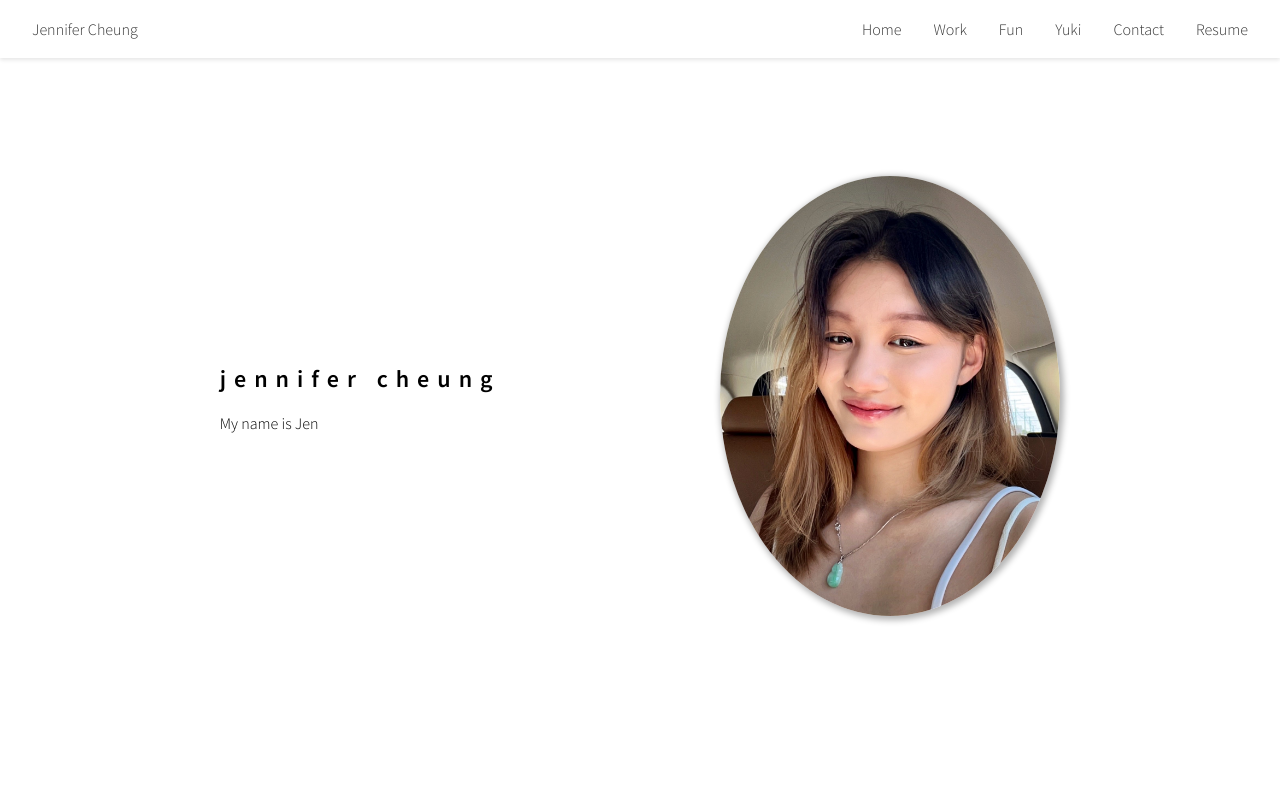
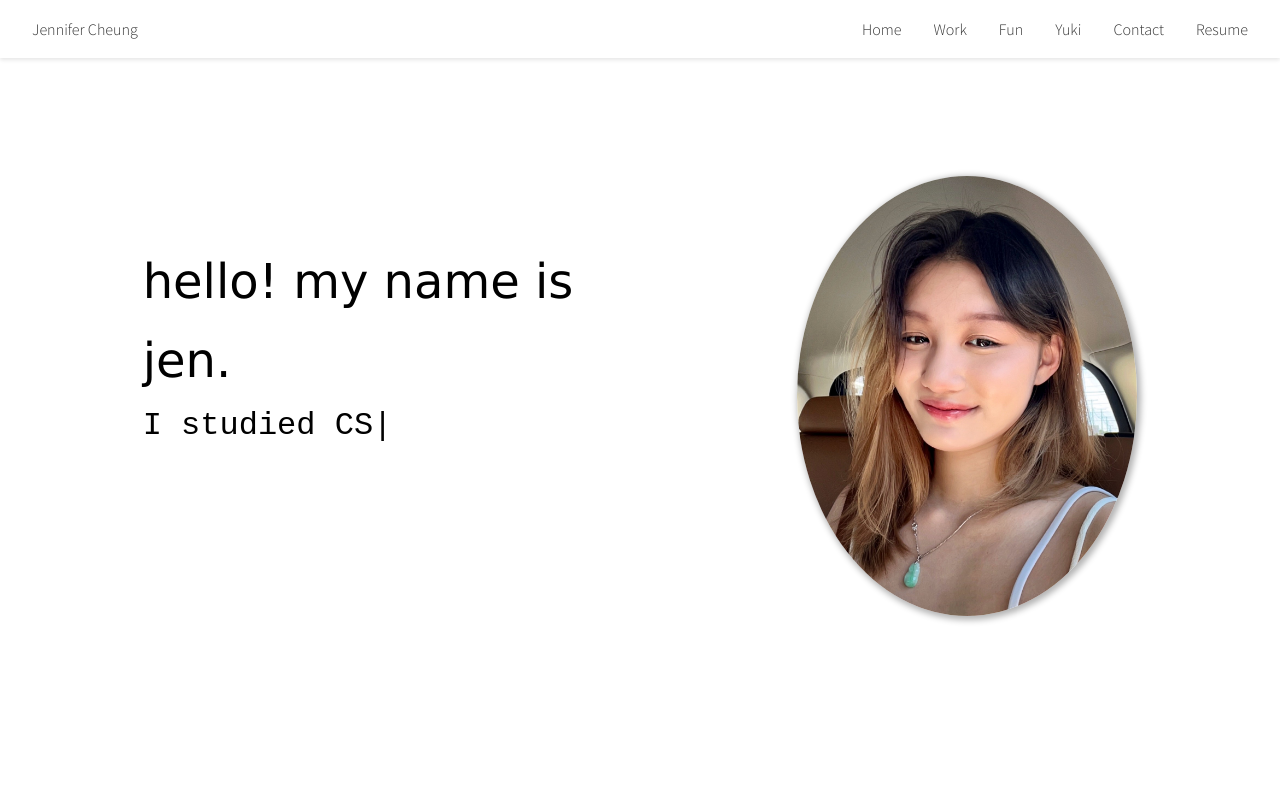
Before and after one commit to jeniichee/personal-website, a React (Create React App) app: page / in a window 1280 px wide. Shown: the top 800 px of the page. Built offline with nearby package versions, Linux system fonts and the light colour scheme; a web font is replaced by a local one.

Commit message:
centered home content

```diff
--- a/src/components/Home/Home.css
+++ b/src/components/Home/Home.css
@@ -1,12 +1,39 @@
 #home {
-  width: auto;
+  width: 100%;
   min-height: 100vh;
   display: flex;
   flex-direction: row;
   align-items: center;
   justify-content: space-evenly;
   margin: 0 auto;
+}
 
+.home-content {
+  width: 40%;
+  height: 50vh;
+  display: flex;
+  flex-direction: column;
+  /* background-color: aliceblue; */
+}
+
+.home-heading {
+  display: flex;
+  align-items: end;
+  min-height: 50%;
+  font-family:'Lucida Sans', 'Lucida Sans Regular', 'Lucida Grande', 'Lucida Sans Unicode', Geneva, Verdana, sans-serif;
+  font-size: 3rem;
+  overflow-y: visible;
+  text-transform: lowercase;
+  /* background-color: green; */
+}
+
+.home-blurb {
+  display: fixed;
+  min-height: 50%;
+  font-family: 'Courier New', Courier, monospace;
+  overflow-y: visible;
+  font-size: 2rem;
+  /* background-color: yellow; */
 }
 
 .profile-img {
--- a/src/components/Home/Home.js
+++ b/src/components/Home/Home.js
@@ -8,7 +8,11 @@ const Home = () => {
   const [speed, setSpeed] = useState(150);
 
   useEffect(() => {
-    const texts = ["Hello!", "My name is Jen"];
+    const texts = [
+      "Class of 2025",
+      "I studied CS, Neuroscience, and dabbled in Stats ",
+    ];
+
     const currentText = texts[currIndex];
 
     const timer = setTimeout(() => {
@@ -36,8 +40,12 @@ const Home = () => {
   return (
     <section id="home">
       <div className="home-content">
-        <h1>Jennifer Cheung</h1>
-        <span>{text}</span>
+        <div className="home-heading">
+          <span>Hello! My name is Jen.</span>
+        </div>
+        <div className="home-blurb">
+          <span>{text}|</span>
+        </div>
       </div>
       <div className="home-picture">
         <img
```
